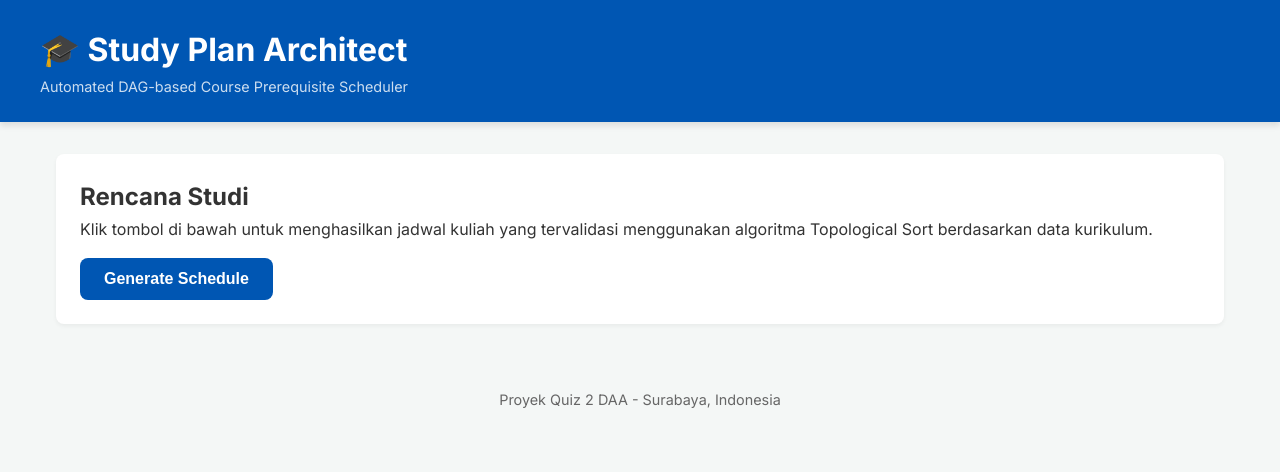
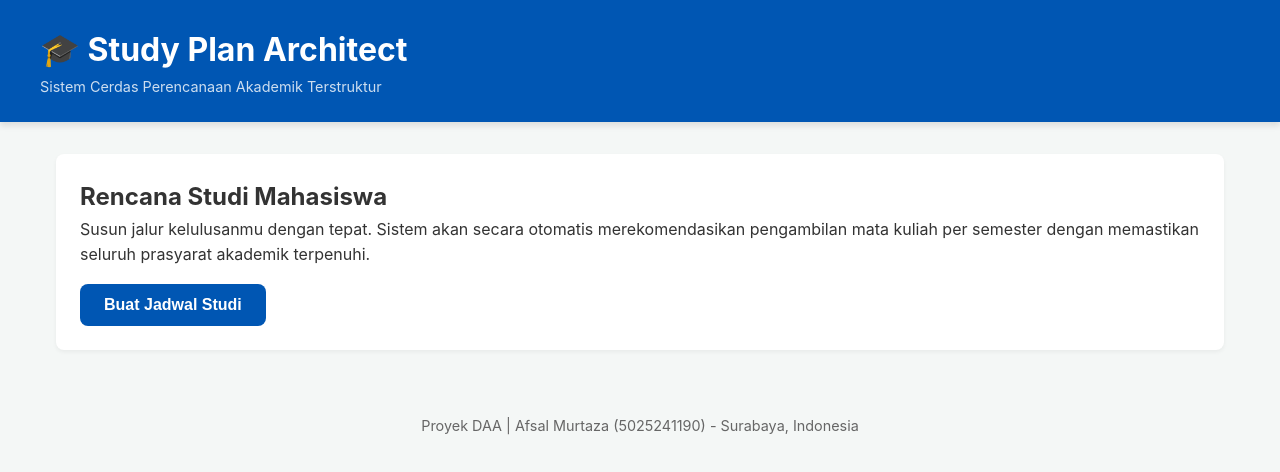
Before and after one commit to AfssL/testPAA, a plain HTML site: page frontend/index.html in a window 1280 px wide. Drawn offline with Linux system fonts and the light colour scheme.

Commit message:
Update index.html

```diff
--- a/frontend/index.html
+++ b/frontend/index.html
@@ -5,45 +5,46 @@
     <meta name="viewport" content="width=device-width, initial-scale=1.0">
     <title>Study Plan Architect</title>
     <link rel="stylesheet" href="style.css">
-    <link href="https://fonts.googleapis.com/css2?family=Inter:wght@400;500;600;700&display=swap" rel="stylesheet">
+    <link href="https://fonts.googleapis.com/css2?family=Montserrat:wght@500;600;700&family=Roboto:wght@400;500&display=swap" rel="stylesheet">
 </head>
 <body>
     <header class="navbar">
         <div class="nav-content">
-            <h1>🎓 Study Plan Architect</h1>
-            <p>Automated DAG-based Course Prerequisite Scheduler</p>
+            <div class="brand">
+                <h1>🎓 Study Plan Architect</h1>
+                <p>Sistem Cerdas Perencanaan Akademik Terstruktur</p>
+            </div>
         </div>
     </header>
 
     <main class="container">
         <section class="control-panel">
             <div class="info-box">
-                <h2>Rencana Studi</h2>
-                <p>Klik tombol di bawah untuk menghasilkan jadwal kuliah yang tervalidasi menggunakan algoritma Topological Sort berdasarkan data kurikulum.</p>
-                <button id="generate-btn" class="btn-primary">Generate Schedule</button>
+                <h2>Rencana Studi Mahasiswa</h2>
+                <p>Susun jalur kelulusanmu dengan tepat. Sistem akan secara otomatis merekomendasikan pengambilan mata kuliah per semester dengan memastikan seluruh prasyarat akademik terpenuhi.</p>
+                <button id="generate-btn" class="btn-primary">Buat Jadwal Studi</button>
             </div>
 
             <div id="summary-cards" class="summary-cards hidden">
                 <div class="card stat-card">
-                    <h3>Total Semester</h3>
+                    <h3>Estimasi Semester</h3>
                     <p id="total-semesters" class="stat-value">0</p>
                 </div>
                 <div class="card stat-card">
-                    <h3>Total SKS</h3>
+                    <h3>Beban Studi (SKS)</h3>
                     <p id="total-sks" class="stat-value">0</p>
                 </div>
             </div>
         </section>
 
-        <section id="error-container" class="error-container hidden">
-            </section>
+        <section id="error-container" class="error-container hidden"></section>
 
         <section id="schedule-container" class="schedule-timeline hidden">
             </section>
     </main>
 
     <footer>
-        <p>Proyek Quiz 2 DAA - Surabaya, Indonesia</p>
+        <p>Proyek DAA | Afsal Murtaza (5025241190) - Surabaya, Indonesia</p>
     </footer>
 
     <script src="main.js"></script>
```
